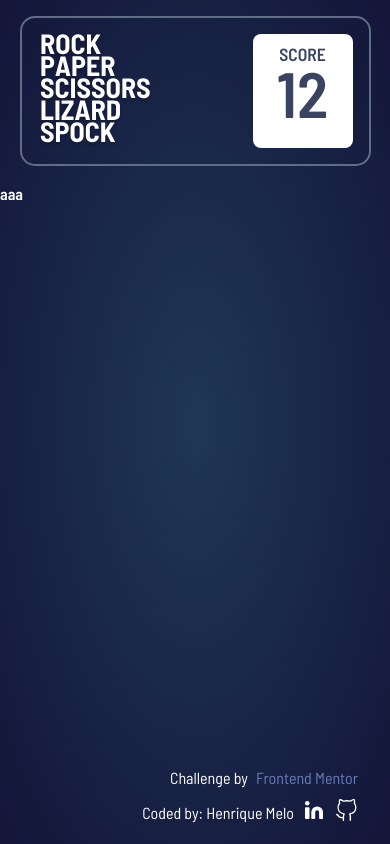
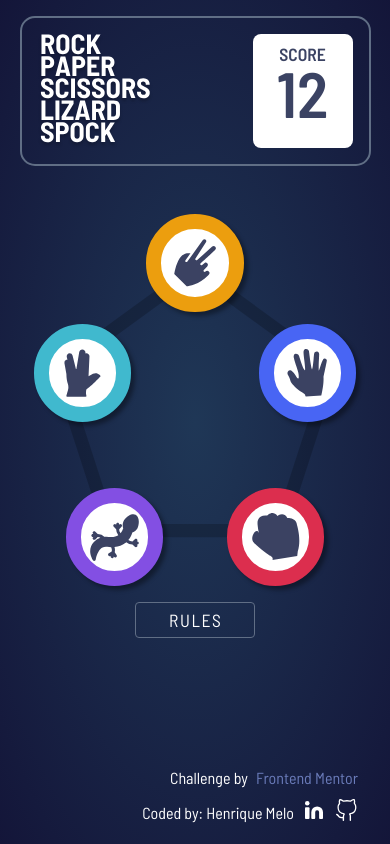
Before and after one commit to HenriqueAmorim20/rock-paper-scissors, a Nuxt app: page / in a window 390 px wide. Built offline with nearby package versions, Linux system fonts and the light colour scheme.

Commit message:
Game logic and rules dialog

```diff
--- /dev/null
+++ b/components/rules-dialog.vue
@@ -0,0 +1,79 @@
+<template>
+  <v-dialog v-model="show" width="500px" :fullscreen="width < 600">
+    <v-card class="rules">
+      <header>
+        <span>Rules</span>
+        <v-img
+          :src="require('@/static/icon-close.svg')"
+          class="close"
+          @click="show = false"
+        ></v-img>
+      </header>
+      <v-img :src="require('@/static/image-rules-bonus.svg')"></v-img>
+    </v-card>
+  </v-dialog>
+</template>
+
+<script>
+export default {
+  name: "RulesDialogComponent",
+  props: {
+    value: {
+      type: Boolean,
+      required: true,
+    },
+  },
+  data() {
+    return {
+      width: null,
+    };
+  },
+  computed: {
+    show: {
+      get() {
+        return this.value;
+      },
+      set(value) {
+        this.$emit("input", value);
+      },
+    },
+  },
+  mounted() {
+    this.width = window.innerWidth;
+    this.$nextTick(() => {
+      window.addEventListener("resize", this.onResize);
+    });
+  },
+  methods: {
+    onResize() {
+      this.width = window.innerWidth;
+    },
+  },
+};
+</script>
+
+<style scoped>
+.rules {
+  padding: 2rem !important;
+  background-color: hsl(0, 0%, 100%);
+  color: var(--darkText);
+}
+
+.rules header {
+  display: flex;
+  align-items: center;
+  justify-content: space-between;
+  margin-bottom: 2rem;
+}
+
+.rules header span {
+  font-size: clamp(1.5rem, 5vw, 2rem);
+  text-transform: uppercase;
+  font-weight: 700;
+}
+
+.rules header .close {
+  cursor: pointer;
+  max-width: clamp(1.2rem, 5vw, 1.8rem) !important;
+}
+</style>
--- a/layouts/itemLayout.vue
+++ b/layouts/itemLayout.vue
@@ -52,5 +52,10 @@ export default {
   width: clamp(5.2rem, 25vw, 7.5rem);
   background-color: hsl(0, 0%, 100%);
   box-shadow: 4px 4px 4px hsla(0, 0%, 0%, 0.37);
+  transition: transform 0.5s ease;
+}
+
+.item:hover {
+  transform: scale(1.05);
 }
 </style>
--- a/pages/index.vue
+++ b/pages/index.vue
@@ -1,15 +1,104 @@
 <template>
   <div class="main">
-    aaa
+    <FirstStep @start="start" />
+    <v-btn class="rules" @click="showRules = true"> Rules </v-btn>
+    <RulesDialog v-model="showRules" />
   </div>
 </template>
 
 <script>
+import RulesDialog from "@/components/rules-dialog.vue"
 export default {
   name: "IndexPage",
+  components: {
+    RulesDialog,
+  },
+  data() {
+    return {
+      items: ["scissors", "spock", "paper", "lizard", "rock"],
+      result: null,
+      computerItem: null,
+      userItem: null,
+      showRules: false,
+    };
+  },
+  methods: {
+    start(itemSelectedUser) {
+      this.userItem = itemSelectedUser;
+      this.computerItem = this.generateComputerItem(this.userItem);
+      this.result = this.checkResult();
+      console.log(this.userItem);
+      console.log(this.computerItem);
+      console.log(this.result);
+    },
+
+    // Returns a random value from the 5 possible item options
+    generateComputerItem() {
+      return this.items[Math.floor(Math.random() * 5)];
+    },
+
+    // Checks if the user won or lost based on game rules
+    checkResult() {
+      switch (this.userItem) {
+        // Scissors beats paper and lizard
+        case this.items[0]:
+          return (
+            this.computerItem === this.items[2] ||
+            this.computerItem === this.items[3]
+          );
+        // Spock beats scissors and rock
+        case this.items[1]:
+          return (
+            this.computerItem === this.items[0] ||
+            this.computerItem === this.items[4]
+          );
+        // Paper beats rock and spock
+        case this.items[2]:
+          return (
+            this.computerItem === this.items[4] ||
+            this.computerItem === this.items[1]
+          );
+        // Lizard beats spock and paper
+        case this.items[3]:
+          return (
+            this.computerItem === this.items[1] ||
+            this.computerItem === this.items[2]
+          );
+        // Rock beats lizard and scissors
+        case this.items[4]:
+          return (
+            this.computerItem === this.items[3] ||
+            this.computerItem === this.items[0]
+          );
+        default:
+          console.log("error result");
+          break;
+      }
+    },
+  },
 };
 </script>
 
 <style scoped>
+.main {
+  max-width: 1200px;
+  margin: 0 auto;
+  padding: 1rem;
+}
+.rules {
+  box-shadow: none;
+  border: 1px solid var(--headerOutline);
+  background-color: transparent !important;
+  padding: 0 2rem !important;
+  font-size: 1.1rem;
+}
 
+@media (max-width: 700px) {
+  .main {
+    display: flex;
+    flex-direction: column;
+    align-items: center;
+    justify-content: center;
+  }
+}
 </style>
```
